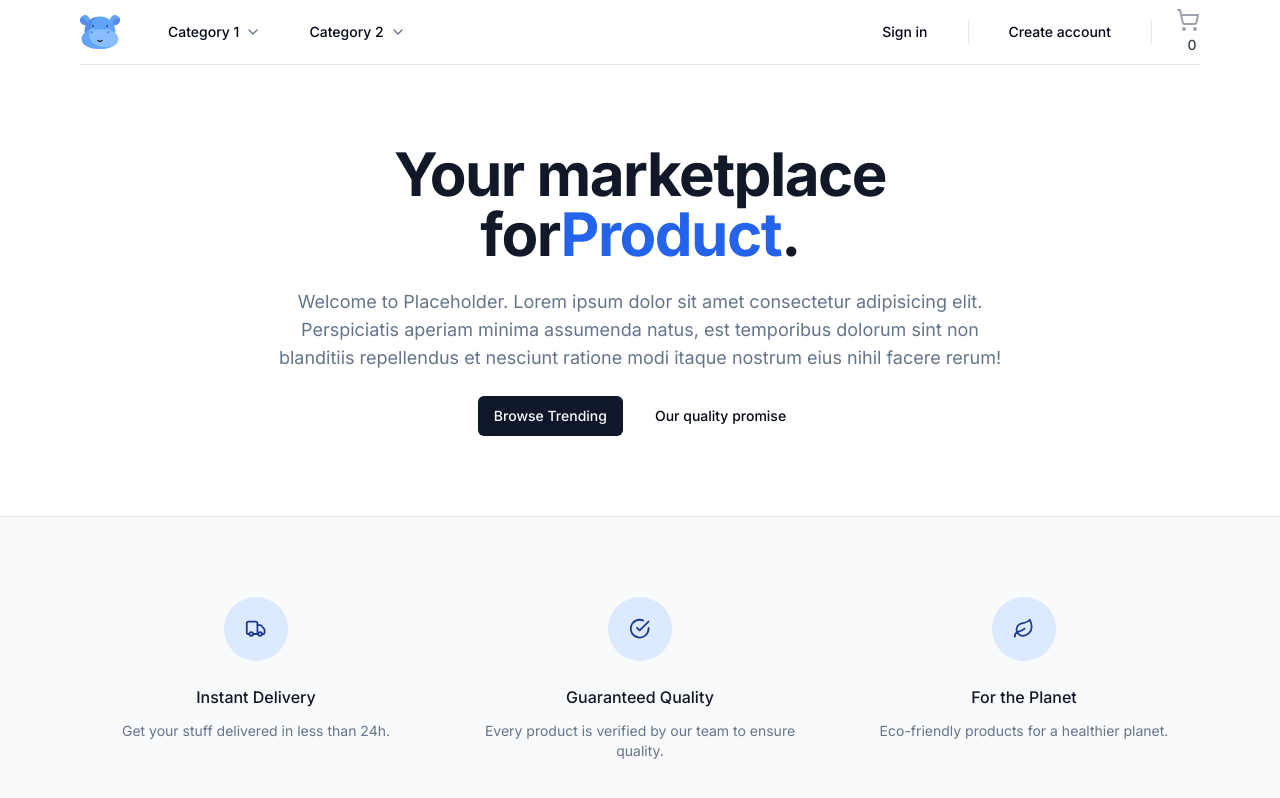
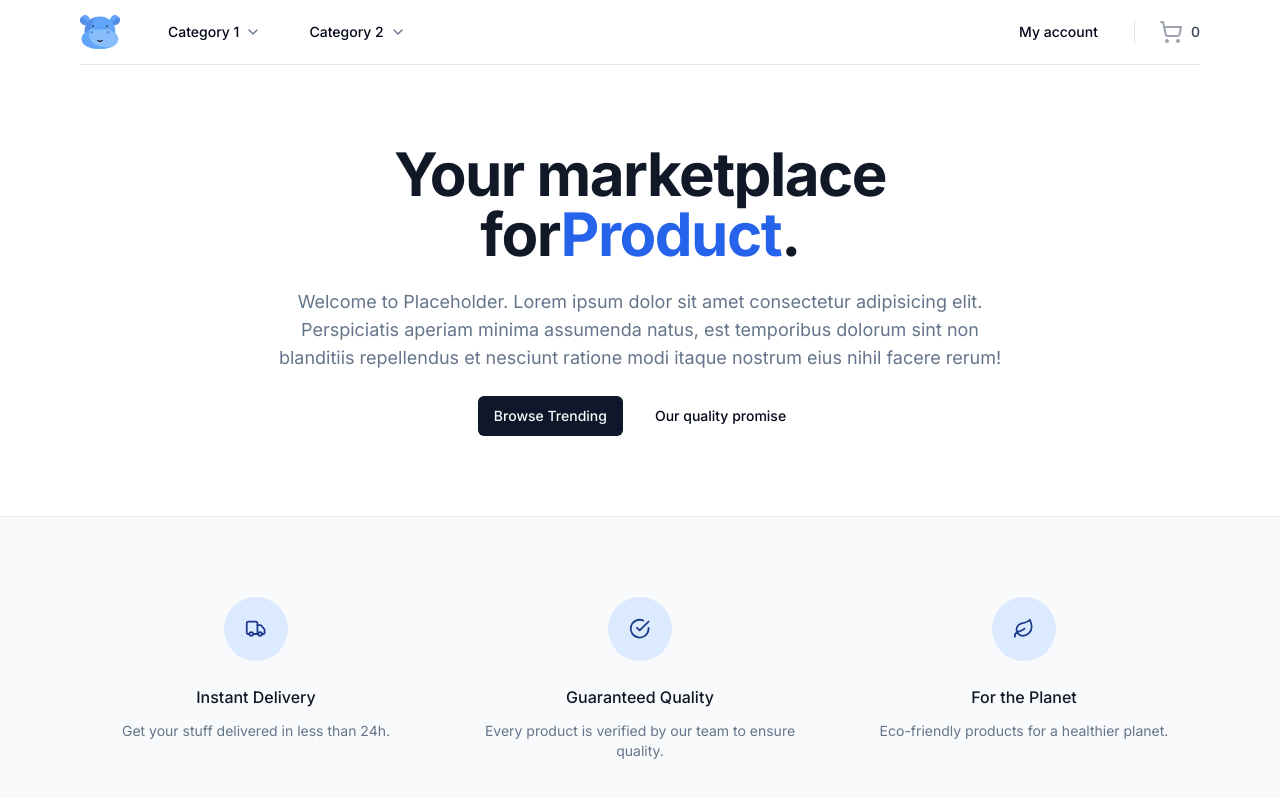
Before and after one commit to 0xOthmane/nextjs-front, a Next.js app: page / in a window 1280 px wide. Shown: the top 798 px of the page. Built offline with nearby package versions, Linux system fonts and the light colour scheme.

Commit message:
feat: add UserAccountNav component

```diff
--- a/src/app/(auth)/verify-email/page.tsx
+++ b/src/app/(auth)/verify-email/page.tsx
@@ -22,7 +22,7 @@ const VerifyEmailPage = ({ searchParams }: PageProps) => {
           <div className='flex h-full flex-col items-center justify-center space-y-1'>
             <div className='relative mb-4 h-60 w-60 text-muted-foreground'>
               <Image
-                src='/nav/mixed.png'
+                src='/nav/mixed.jpg'
                 fill
                 alt='email sent image'
               />
--- /dev/null
+++ b/src/components/atoms/UserAccountNav.tsx
@@ -0,0 +1,37 @@
+"use client";
+
+import Link from "next/link";
+import { Button } from "../ui/button";
+import {
+  DropdownMenu,
+  DropdownMenuContent,
+  DropdownMenuItem,
+  DropdownMenuSeparator,
+  DropdownMenuTrigger,
+} from "../ui/dropdown-menu";
+
+const UserAccountNav = () => {
+  return (
+    <DropdownMenu>
+      <DropdownMenuTrigger asChild className="overflow-visible">
+        <Button className="realtive" size="sm" variant="ghost">
+          My account
+        </Button>
+      </DropdownMenuTrigger>
+      <DropdownMenuContent className="bg-white w-60" align="end">
+        <div className="flex items-center justify-center gap-2 p-2">
+          <div className="flex flex-col space-y-0.5 leading-none">
+            <p className="font-medium text-sm text-black">Username</p>
+          </div>
+        </div>
+        <DropdownMenuSeparator />
+        <DropdownMenuItem asChild>
+          <Link href="/">Dashboard</Link>
+        </DropdownMenuItem>
+        <DropdownMenuItem className="cursor-pointer">Logout</DropdownMenuItem>
+      </DropdownMenuContent>
+    </DropdownMenu>
+  );
+};
+
+export default UserAccountNav;
--- a/src/components/molecules/VerifyEmail.tsx
+++ b/src/components/molecules/VerifyEmail.tsx
@@ -38,7 +38,7 @@ const VerifyEmail = ({ token }: VerifyEmailProps) => {
       <div className='flex h-full flex-col items-center justify-center'>
         <div className='relative mb-4 h-60 w-60 text-muted-foreground'>
           <Image
-            src='/nav/mixed.png'
+            src='/nav/mixed.jpg'
             fill
             alt='the email was sent'
           />
--- a/src/components/organisms/Cart.tsx
+++ b/src/components/organisms/Cart.tsx
@@ -20,7 +20,7 @@ const Cart = () => {
   const fee = 3;
   return (
     <Sheet>
-      <SheetTrigger className="group -m-2 items-center p-2">
+      <SheetTrigger className="group -m-2 flex items-center p-2">
         <ShoppingCart
           className="h-6 w-6 flex-shrink-0 text-gray-400 group-hover:text-gray-500"
           aria-hidden="true"
--- a/src/components/organisms/NavBar.tsx
+++ b/src/components/organisms/NavBar.tsx
@@ -4,9 +4,10 @@ import NavItems from "../molecules/NavItems";
 import { buttonVariants } from "../ui/button";
 import Link from "next/link";
 import Cart from "./Cart";
+import UserAccountNav from "../atoms/UserAccountNav";
 
 const NavBar = () => {
-  const user = null;
+  const user = true;
 
   return (
     <div className="bg-white sticky z-50 top-0 inset-x-0 h-16">
@@ -37,7 +38,7 @@ const NavBar = () => {
                     <span className="h-6 w-px bg-gray-200" aria-hidden="true" />
                   )}
                   {user ? (
-                    <p></p>
+                    <UserAccountNav />
                   ) : (
                     <Link
                       href="/sign-up"
```
